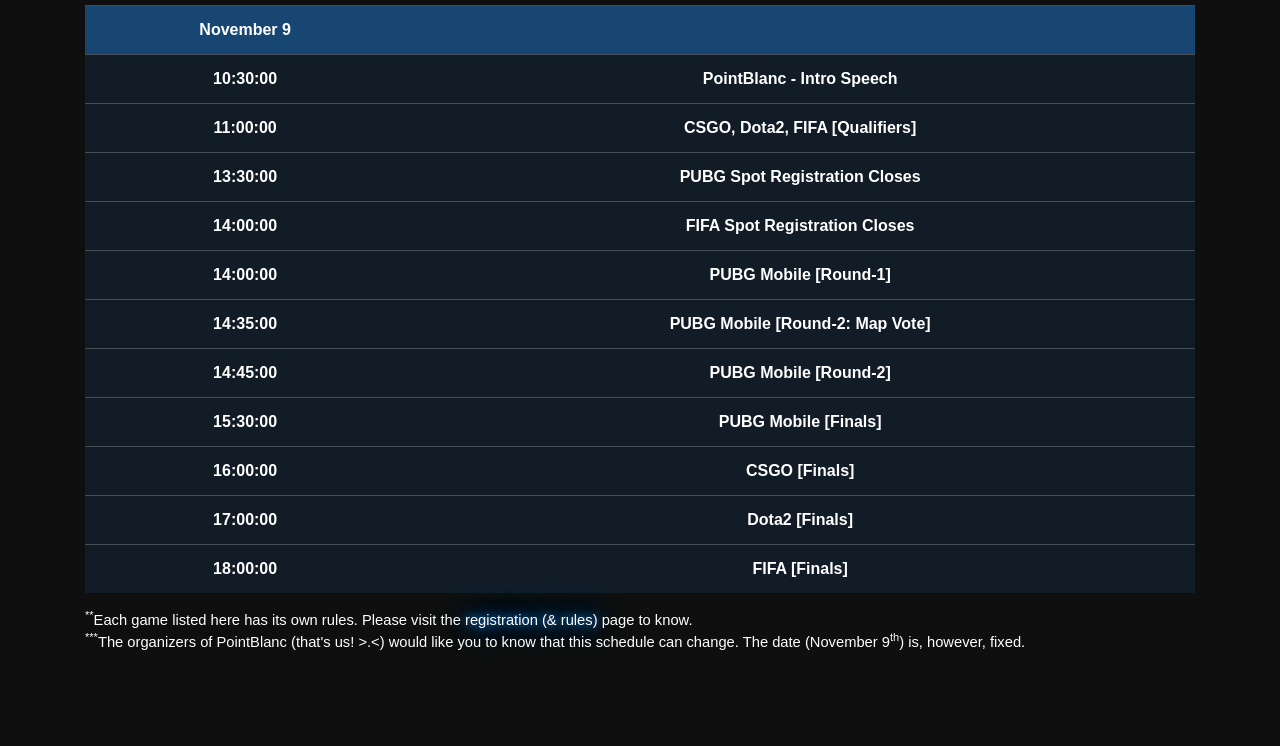
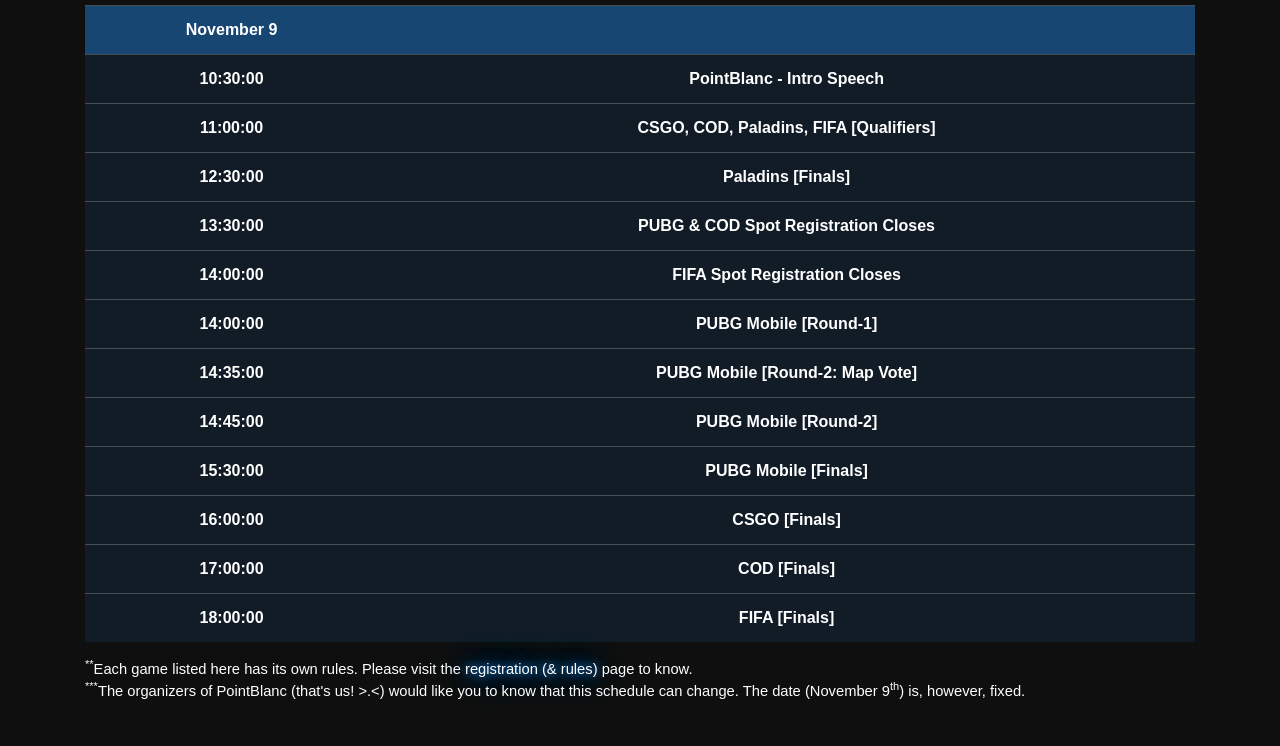
Before and after one commit to Point-Blanc/Point-Blanc.github.io, a plain HTML site: page index.html in a window 1280 px wide. Shown: the part 1781-2527 px from the top of the page. Drawn offline with nearby package versions, Linux system fonts and the light colour scheme; a web font is replaced by a local one.

Commit message:
Minor adds (paladins + COD)

```diff
--- a/index.html
+++ b/index.html
@@ -190,11 +190,15 @@
 				</tr>
 				<tr>
 					<th>11:00:00</th>
-					<th>CSGO, Dota2, FIFA [Qualifiers]</th>
+					<th>CSGO, COD, Paladins, FIFA [Qualifiers]</th>
+				</tr>
+				<tr>
+					<th>12:30:00</th>
+					<th>Paladins [Finals]</th>
 				</tr>
 				<tr>
 					<th>13:30:00</th>
-					<th>PUBG Spot Registration Closes</th>
+					<th>PUBG & COD Spot Registration Closes</th>
 				</tr>
 				<tr>
 					<th>14:00:00</th>
@@ -222,7 +226,7 @@
 				</tr>
 				<tr>
 					<th>17:00:00</th>
-					<th>Dota2 [Finals]</th>
+					<th>COD [Finals]</th>
 				</tr>
 				<tr>
 					<th>18:00:00</th>
```
Also changed, not shown: register.html (+10 -2 lines).
